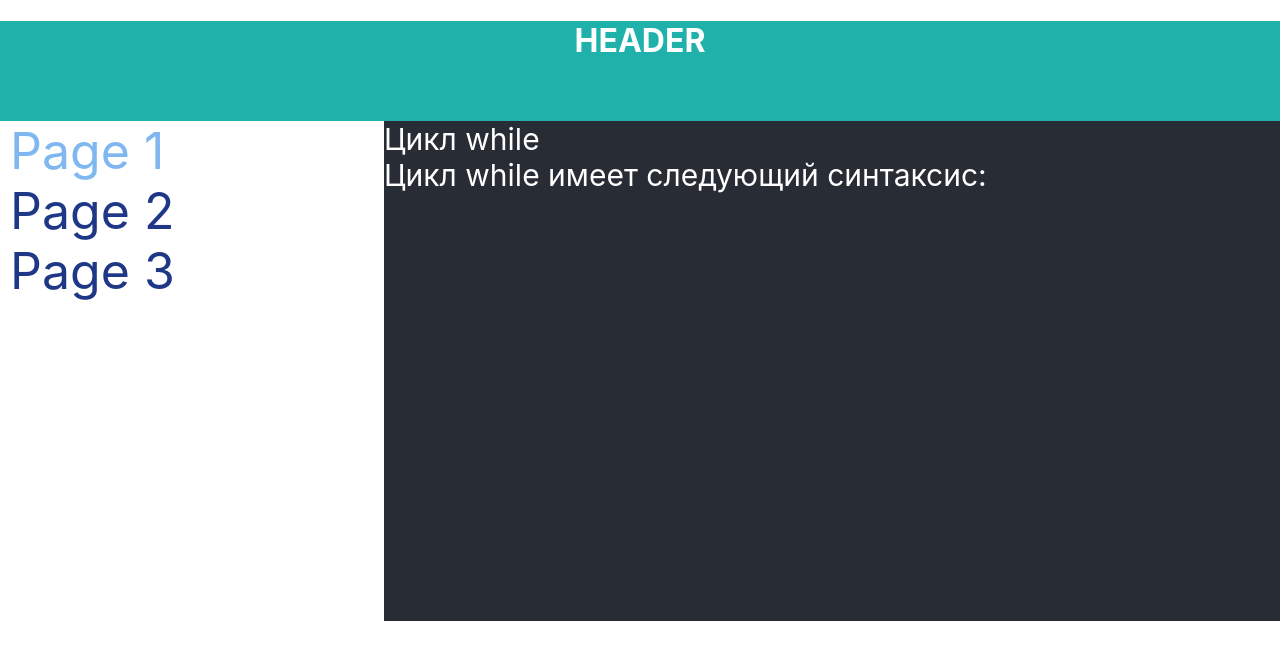
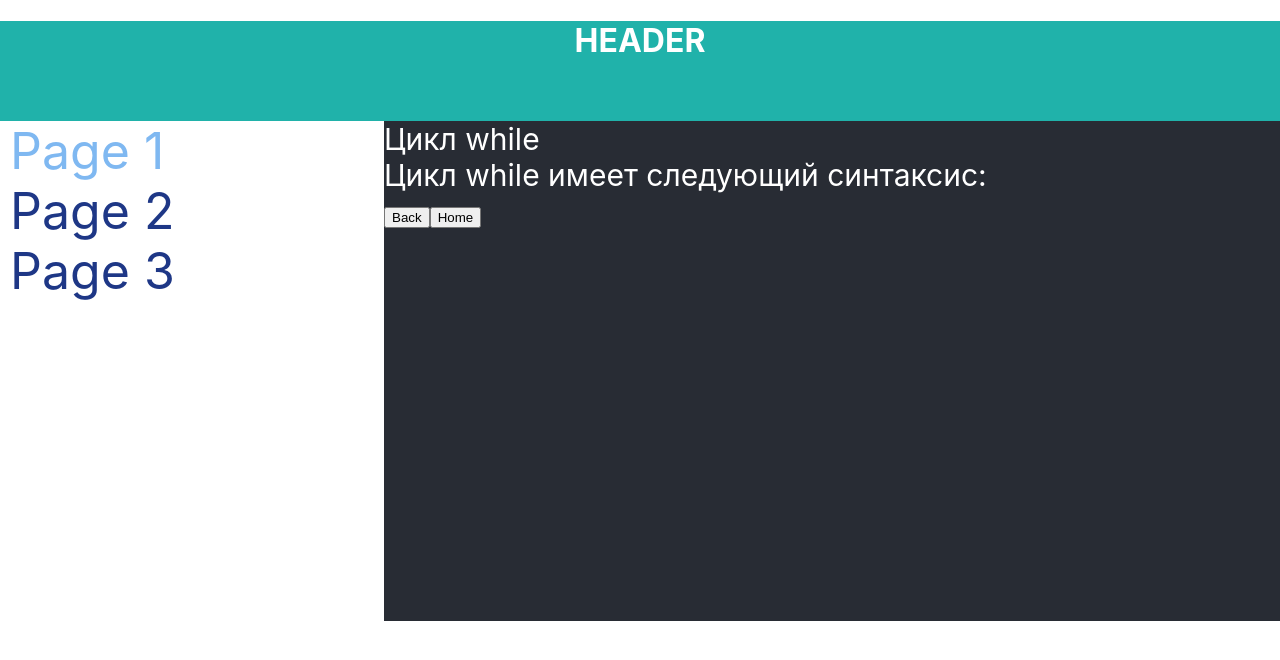
Before and after one commit to IJTINK7/additional_lessons, a React (Create React App) app: page /page/0 in a window 1280 px wide. Shown: the top 660 px of the page. Built offline with nearby package versions, Linux system fonts and the light colour scheme.

Commit message:
Adding "useNavigate" hook

```diff
--- a/src/components/pages/Page.tsx
+++ b/src/components/pages/Page.tsx
@@ -1,6 +1,6 @@
 import React from 'react';
 import {PagesType} from "../../data/dataState";
-import {useLocation, useParams} from "react-router-dom";
+import {useLocation, useNavigate, useParams} from "react-router-dom";
 import {Error404} from "./Error404";
 
 type PropsType = {
@@ -10,6 +10,13 @@ export const Page = (props: PropsType) => {
 	const params = useParams()
 	const currentId = Number(params.id)
 	const location = useLocation()
+	const navigate = useNavigate()
+	const backHandler = () => {
+		navigate(-1)
+	}
+	const homeHandler = () => {
+		navigate("/page/0")
+	}
 	return (
 		<div>
 			{location.pathname === "/page/secret" && <div>Secret text!!!</div>}
@@ -25,8 +32,9 @@ export const Page = (props: PropsType) => {
 						</div>
 					</div>
 					: <Error404/>
-
 			}
+			<button onClick={backHandler}>Back</button>
+			<button onClick={homeHandler}>Home</button>
 		</div>
 	);
 };
```
